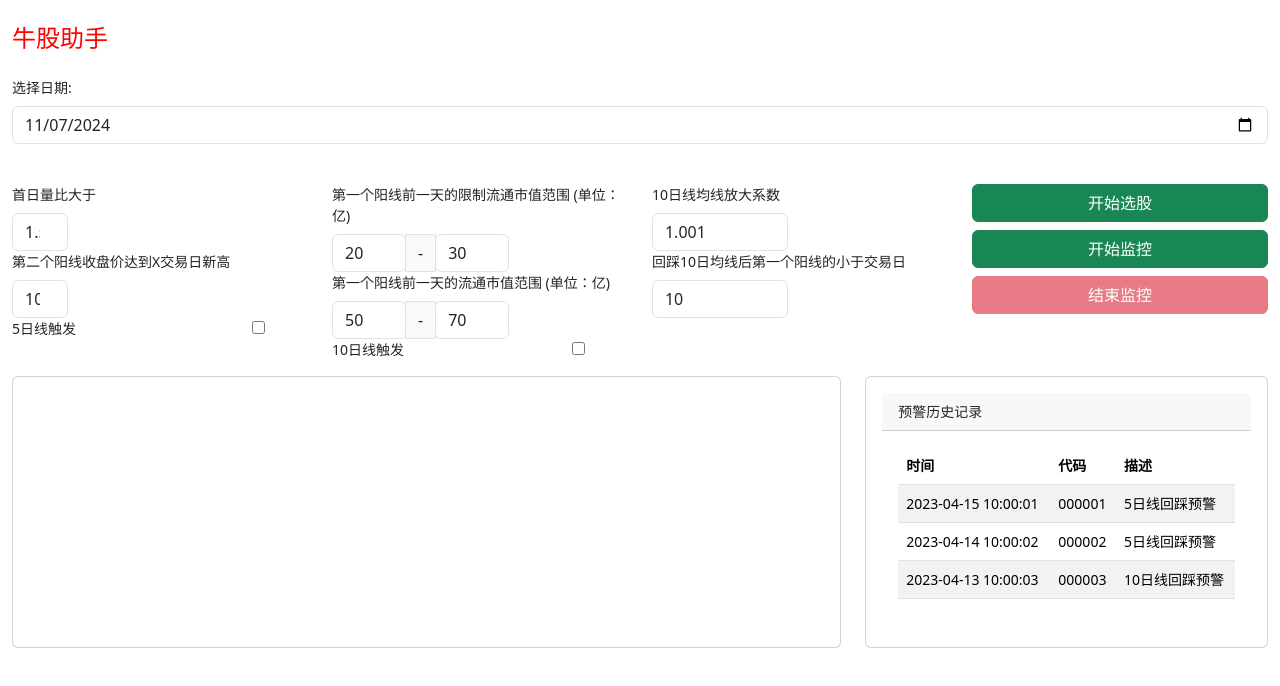
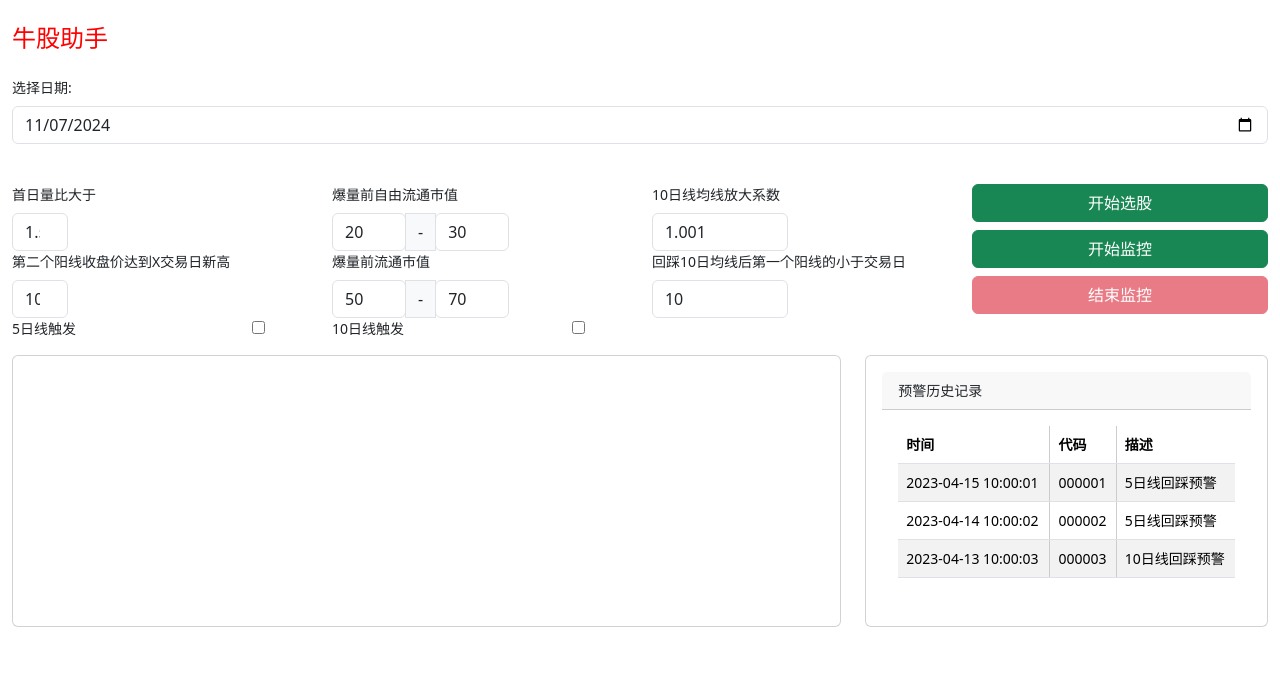
Before and after one commit to ylliu/stock_monitor_react, a React (Create React App) app in the folder stock-monitor/: page / in a window 1280 px wide. Shown: the top 686 px of the page. Built offline with nearby package versions, Linux system fonts and the light colour scheme; no server answers.

Commit message:
update some style

```diff
--- a/stock-monitor/src/components/StockConfig.js
+++ b/stock-monitor/src/components/StockConfig.js
@@ -124,7 +124,7 @@ const StockConfig = () => {
       </div>
       <div className="col-12 col-md-4">
         <div className="form-group">
-          <label className="d-block mb-2">第一个阳线前一天的限制流通市值范围 (单位：亿)</label>
+          <label className="d-block mb-2">爆量前自由流通市值 </label>
           <div className="input-group">
             <div className="col-sm-3">
               <input type="number" className="form-control text-left" value={config.free_float_value_range_min} onChange={(e) => handleConfigChange({ ...config, free_float_value_range_min: e.target.value })} />
@@ -136,7 +136,7 @@ const StockConfig = () => {
           </div>
         </div>
         <div className="form-group">
-          <label className="d-block mb-2">第一个阳线前一天的流通市值范围 (单位：亿)</label>
+          <label className="d-block mb-2">爆量前流通市值</label>
           <div className="input-group">
             <div className="col-sm-3">
               <input type="number" className="form-control text-left" value={config.circulation_value_range_min} onChange={(e) => handleConfigChange({ ...config, circulation_value_range_min: e.target.value })} />
--- a/stock-monitor/src/components/StockTable.css
+++ b/stock-monitor/src/components/StockTable.css
@@ -1,3 +1,14 @@
+/* table tr:nth-child(even) {
+  background-color: #dfdbdbbb;
+} */
+td, th {
+  border-right: 1px solid #ccc; /* Add a solid gray border on the right side of each table cell */
+  padding: 4px 6px;
+}
+
+td:last-child, th:last-child {
+  border-right: none; /* Remove the border on the right side of the last table cell in each row and header */
+}
 .ellipsis {
     white-space: nowrap;
     overflow: hidden;
@@ -6,7 +17,7 @@
   }
 
   .concept-column {
-    width: 30%; /* 设置“所属概念”列占比30% */
+    width: 40%; /* 设置“所属概念”列占比30% */
   }
 
   .collapsed {
@@ -14,7 +25,7 @@
     overflow: hidden;
     text-overflow: ellipsis;
     display: inline-block;
-    max-width: 200px; /* 控制初始状态显示的最大宽度 */
+    max-width: 100%; /* 控制初始状态显示的最大宽度 */
   }
 
   .expanded {
--- a/stock-monitor/src/components/StockTable.js
+++ b/stock-monitor/src/components/StockTable.js
@@ -99,6 +99,13 @@ const StockTable = ({ stocksData }) => {
     setSelectedStock(stock);
     fetchStockKInfo(stock.stock_code);
   };
+  const formatDate = (dateString) => {
+    const year = dateString.substring(0, 4); // Extract year
+    const month = dateString.substring(4, 6); // Extract month
+    const day = dateString.substring(6, 8); // Extract day
+
+    return `${month}${day}`;
+  };
 
   if (error) return <div>Error: {error}</div>;
 
@@ -112,8 +119,8 @@ const StockTable = ({ stocksData }) => {
             <th scope="col" onClick={() => handleSort('name')}>名称</th>
             <th scope="col" onClick={() => handleSort('price')}>最新价</th>
             <th scope="col" onClick={() => handleSort('change')}>实时涨幅</th>
-            <th scope="col" onClick={() => handleSort('limit_circ_mv')}>限制流通市值：亿</th>
-            <th scope="col" onClick={() => handleSort('free_circ_mv')}>自由流通市值：亿</th>
+            <th scope="col" onClick={() => handleSort('limit_circ_mv')}>自由流通市值</th>
+            <th scope="col" onClick={() => handleSort('free_circ_mv')}>流通市值</th>
             <th scope="col" onClick={() => handleSort('below5dma')}>低于5日线</th>
             <th scope="col" onClick={() => handleSort('below10dma')}>低于10日线</th>
             <th scope="col" onClick={() => handleSort('bullish_start_date')}>阳线起始日</th>
@@ -142,8 +149,8 @@ const StockTable = ({ stocksData }) => {
                 <td className="ellipsis">{stock.free_circ_mv}</td>
                 <td>{stock.below_5_day_line ? '是' : '否'}</td>
                 <td>{stock.below_10_day_line ? '是' : '否'}</td>
-                <td>{stock.bullish_start_date}</td>
-                <td>{stock.bullish_end_date}</td>
+                <td>{formatDate(stock.bullish_start_date)}</td>
+                <td>{formatDate(stock.bullish_end_date)}</td>
                 <td className="ellipsis concept-column">
                   <span className={isExpanded ? 'expanded' : 'collapsed'}>
                     {stock.concept}
```
Also changed, not shown: 1 other file (tests, documents, lock files or other folders).
